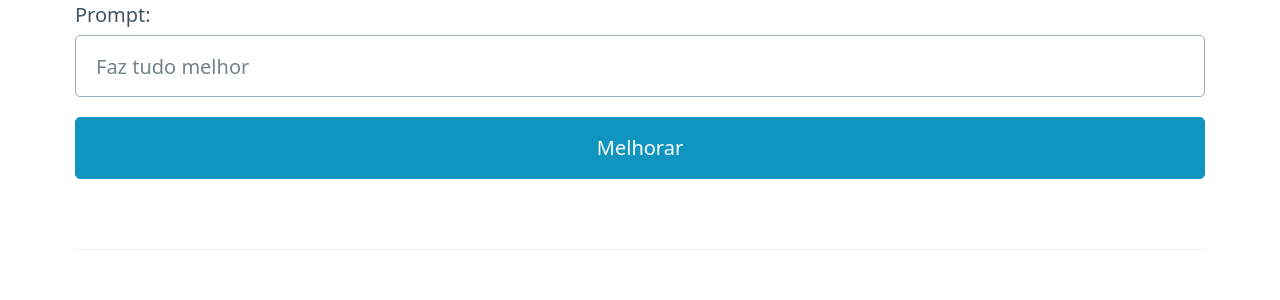
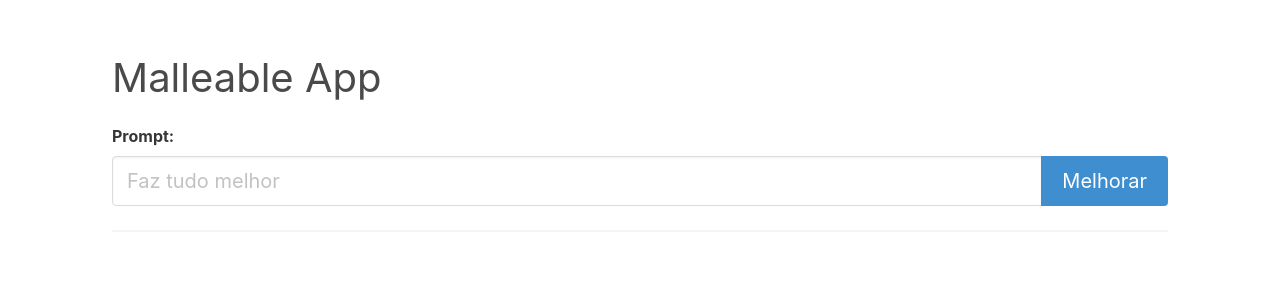
Before and after one commit to AlanTaranti/malleable-app, a Nuxt app in the folder frontend/: page / in a window 1280 px wide. Shown: the top 300 px of the page. Built offline with nearby package versions, Linux system fonts and the light colour scheme.

Commit message:
reestilizado aplicação com bulma css

```diff
--- a/frontend/app.vue
+++ b/frontend/app.vue
@@ -1,19 +1,27 @@
 <template>
-  <main class="container">
+  <Head>
+    <Title>Malleable App</Title>
+    <Meta name="description" content="Malleable App" />
+  </Head>
+  <main class="container section">
+    <div><h1 class="is-size-2 mb-4">Malleable App</h1></div>
     <form @submit.prevent="requestChanges">
-      <label for="prompt">Prompt:</label>
-      <input v-model="prompt" type="text" placeholder="Faz tudo melhor" />
-      <button :aria-busy="status === 'pending'" type="submit">Melhorar</button>
+      <label for="prompt" class="label mr-4">Prompt:</label>
+      <div class="field has-addons">
+        <div class="control is-expanded">
+          <input v-model="prompt" id="prompt" type="text" placeholder="Faz tudo melhor" class="input is-medium" />
+        </div>
+        <div class="control">
+          <button :class="{ 'is-loading': status === 'pending' }" type="submit" class="button is-medium is-info">Melhorar</button>
+        </div>
+      </div>
     </form>
-    <br />
     <hr />
-    <br />
     <malleable-component />
   </main>
 </template>
 
 <script lang="ts" setup>
-import '@picocss/pico';
 import { firebaseFunctions } from '~/config/firebase';
 
 const prompt = ref('');
--- a/frontend/nuxt.config.ts
+++ b/frontend/nuxt.config.ts
@@ -4,4 +4,14 @@ export default defineNuxtConfig({
   vue: {
     runtimeCompiler: true,
   },
+  app: {
+    head: {
+      link: [
+        {
+          rel: 'stylesheet',
+          href: 'https://cdn.jsdelivr.net/npm/bulma@0/css/bulma.min.css',
+        },
+      ],
+    },
+  },
 });
```
